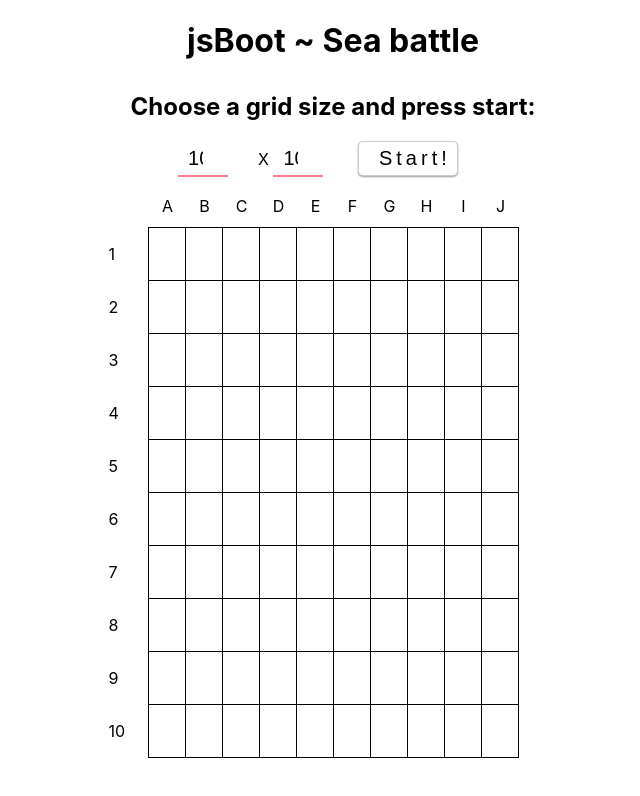
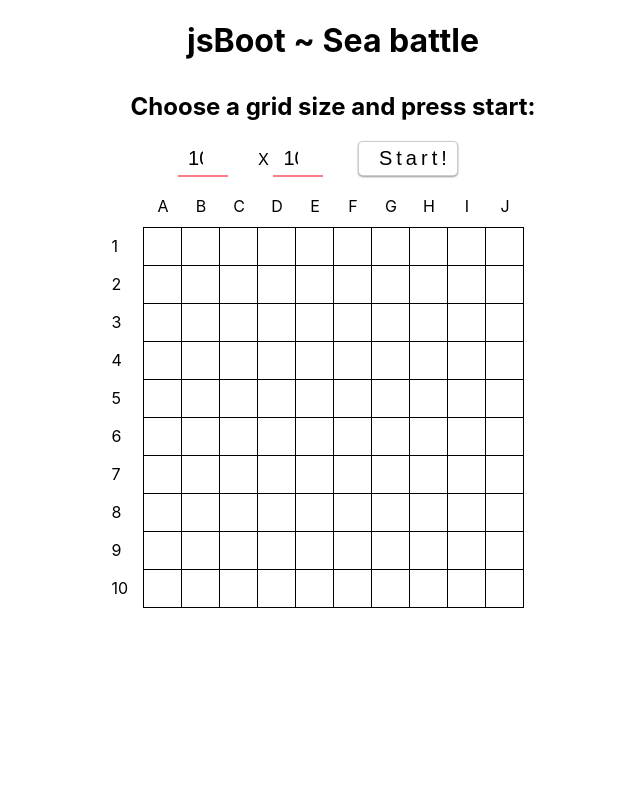
Before and after one commit to niiccolas/jsBoot, a plain HTML site: page index.html in a window 1280 px wide. Shown: the whole page, without its empty margins (307-947 px from the left). Drawn offline with Linux system fonts and the light colour scheme.

Commit message:
Reduce grid square size & adapt header layout

```diff
--- a/assets/css/board.css
+++ b/assets/css/board.css
@@ -13,12 +13,12 @@
 table {
   margin: 50px auto;
   border-collapse: collapse;
-  width: calc(53px * 7); /* ? Cells are rendered with a size of 53*53! */
+  /* width: calc(53px * 7);  ? Cells are rendered with a size of 53*53! */
 }
 
 td {
-  width: 50px;
-  height: 50px;
+  width: 35px;
+  height: 35px;
   border: 1px solid black;
   position: relative;
   cursor: pointer;
@@ -50,8 +50,8 @@ td.miss:hover {
 
 .header_row {
   position: absolute;
-  top: 1rem;
-  left: -2.5rem;
+  top: .5rem;
+  left: -2rem;
   overflow: hidden;
   cursor: default;
   box-sizing: border-box;
@@ -79,7 +79,7 @@ td.miss:hover {
 }
 .hit::after {
   content: "🔥";
-  font-size: 2rem;
+  font-size: 1.5rem;
   position: relative;
   top: 3px;
 }
```
